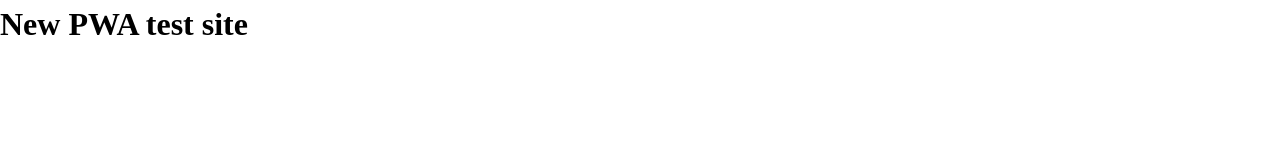
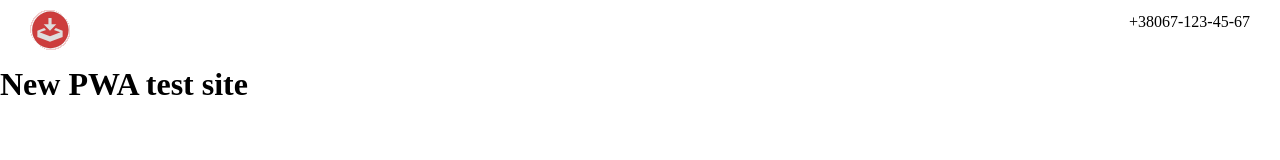
Before and after one commit to Che4891/pwa, a plain HTML site: page index.html in a window 1280 px wide. Drawn offline with Linux system fonts and the light colour scheme.

Commit message:
update style

```diff
--- a/css/style.css
+++ b/css/style.css
@@ -1,16 +1,13 @@
-
 *,
 *::before,
 *::after {
   box-sizing: border-box;
 }
 
-
 ul[class],
 ol[class] {
   padding: 0;
 }
-
 
 body,
 h1,
@@ -29,7 +26,6 @@ dd {
   margin: 0;
 }
 
-
 body {
   min-height: 100vh;
   scroll-behavior: smooth;
@@ -37,28 +33,23 @@ body {
   line-height: 1.5;
 }
 
-
 ul[class],
 ol[class] {
   list-style: none;
 }
 
-
 a:not([class]) {
   text-decoration-skip-ink: auto;
 }
-
 
 img {
   max-width: 100%;
   display: block;
 }
 
-
 article > * + * {
   margin-top: 1em;
 }
-
 
 input,
 button,
@@ -66,7 +57,6 @@ textarea,
 select {
   font: inherit;
 }
-
 
 @media (prefers-reduced-motion: reduce) {
   * {
@@ -76,3 +66,18 @@ select {
     scroll-behavior: auto !important;
   }
 }
+
+header {
+  min-height: 60px;
+}
+
+.app-bar {
+    padding: 10px 30px;
+    display: flex;
+    justify-content: space-between;
+}
+
+.app-bar-logo {
+  max-width: 40px;
+  max-height: 40px;
+}
--- a/index.html
+++ b/index.html
@@ -8,7 +8,19 @@
   <link rel="stylesheet" href="/css/style.css">
 </head>
 <body>
-  <h1>New PWA test site</h1>
+  <header>
+    <div class="app-bar">
+      <div class="app-bar-logo">
+        <img src="/icons/logoIcon.svg" alt="logo">
+      </div>
+      <div class="app-bar-contact">
+        +38067-123-45-67
+      </div>
+    </div>
+  </header>
+  <main>
+    <h1>New PWA test site</h1>
+  </main>
   <script src="js/main.js"></script>
 </body>
 </html>
```
Lines whose indentation alone changed are shown as unchanged.
